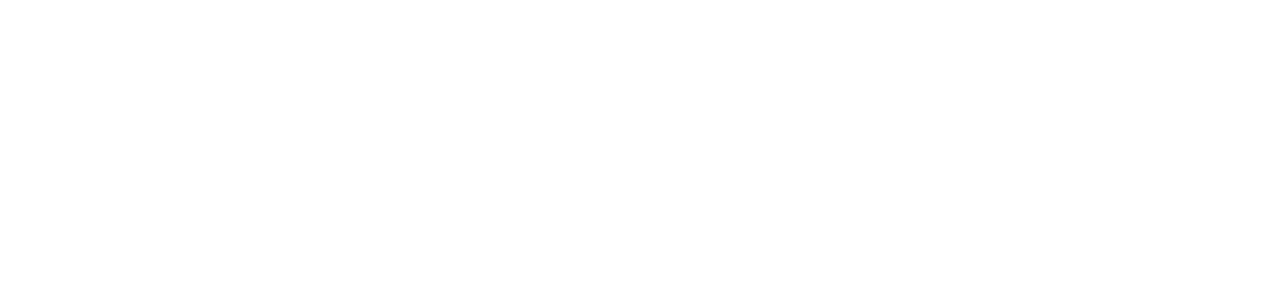
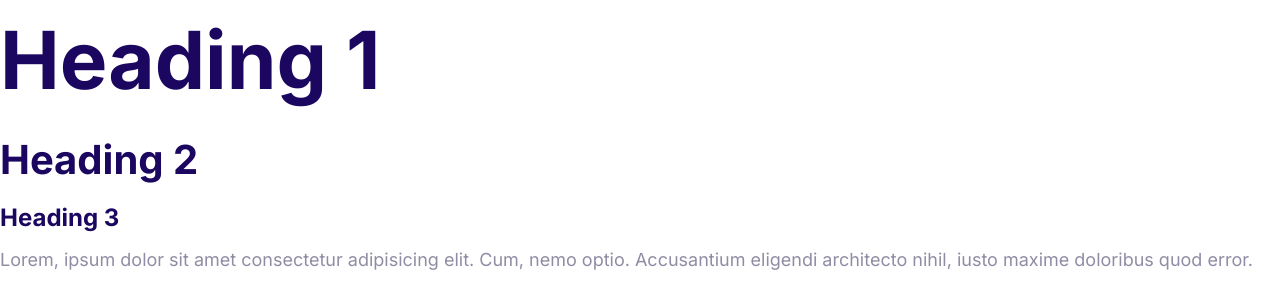
Before and after one commit to YoMrWhite/Moshify, a plain HTML site: page index.html in a window 1280 px wide. Drawn offline with Linux system fonts and the light colour scheme.

Commit message:
Define the styles for the fonts.

```diff
--- a/css/style.css
+++ b/css/style.css
@@ -5,3 +5,60 @@
     --color-headings: #1b0760;
     --color-body: #918ca4;
 }
+
+*,
+*::after,
+*::before {
+    margin: 0;
+    padding: 0;
+    box-sizing: border-box;
+}
+
+/* Typography */
+html {
+    font-size: 62.5%;
+}
+
+body {
+    font-family: Inter, Arial, Arial, Helvetica, sans-serif;
+    color: var(--color-body);
+    font-size: 2.4rem;
+    line-height: 1.5;
+}
+
+h1,
+h2,
+h3 {
+    color: var(--color-headings);
+    margin-bottom: 1rem;
+}
+
+h1 {
+    font-size: 7rem;
+}
+
+h2 {
+    font-size: 4rem;
+}
+
+h3 {
+    font-size: 3rem;
+}
+
+@media screen and (min-width: 1024px) {
+    body {
+        font-size: 1.8rem;
+    }
+
+    h1 {
+        font-size: 8rem;
+    }
+
+    h2 {
+        font-size: 4rem;
+    }
+
+    h3 {
+        font-size: 2.4rem;
+    }
+}
--- a/index.html
+++ b/index.html
@@ -5,12 +5,19 @@
     <meta charset="UTF-8">
     <meta http-equiv="X-UA-Compatible" content="IE=edge">
     <meta name="viewport" content="width=device-width, initial-scale=1.0">
+    <link rel="preconnect" href="https://fonts.googleapis.com">
+    <link rel="preconnect" href="https://fonts.gstatic.com" crossorigin>
+    <link href="https://fonts.googleapis.com/css2?family=Inter:wght@400;600;700&display=swap" rel="stylesheet">
     <link rel="stylesheet" href="./css/style.css">
     <title>Moshify</title>
 </head>
 
 <body>
-
+    <h1>Heading 1</h1>
+    <h2>Heading 2</h2>
+    <h3>Heading 3</h3>
+    <p>Lorem, ipsum dolor sit amet consectetur adipisicing elit. Cum, nemo optio. Accusantium eligendi architecto nihil,
+        iusto maxime doloribus quod error.</p>
 </body>
 
 </html>
```
